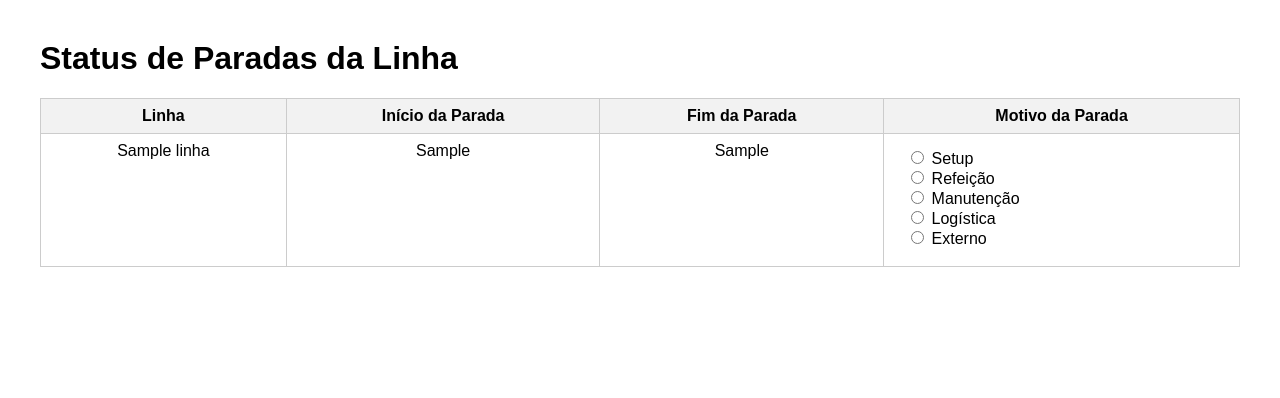
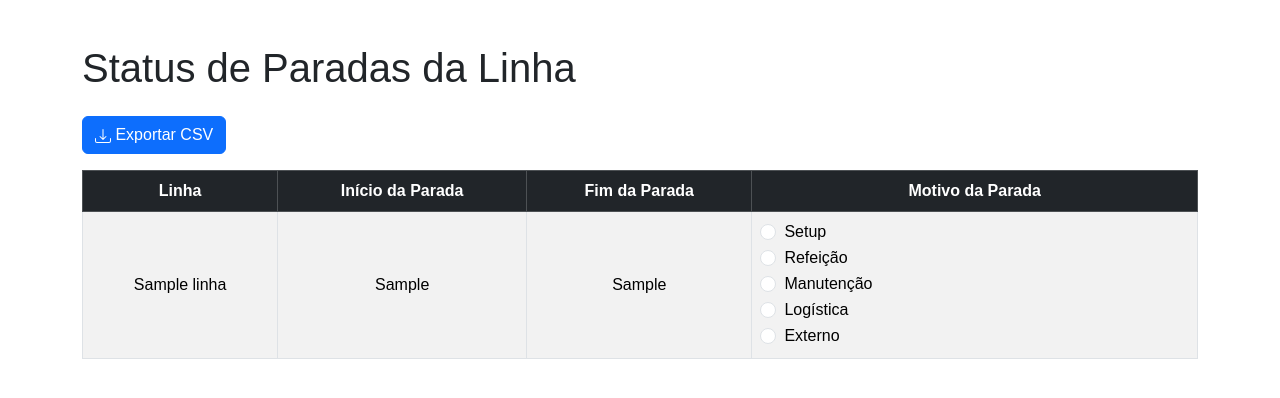
Before and after one commit to DanielSR1/25-91-2025-automacao-paradas, a Django app: page /paradas/paradas/ in a window 1280 px wide. Shown: the top 398 px of the page. Run offline with Django 5.2, Linux system fonts and the light colour scheme; tables that the repository leaves empty hold one stand-in row (values such as "Sample post").

Commit message:
Add files via upload

```diff
--- a/web automacao/monitor_linha/producao/templates/producao/tabela_paradas.html
+++ b/web automacao/monitor_linha/producao/templates/producao/tabela_paradas.html
@@ -2,15 +2,18 @@
 <html lang="pt-br">
 <head>
     <meta charset="UTF-8">
+    <meta name="viewport" content="width=device-width, initial-scale=1">
     <title>Paradas da Linha</title>
+
+    <link href="https://cdn.jsdelivr.net/npm/bootstrap@5.3.3/dist/css/bootstrap.min.css" rel="stylesheet" crossorigin="anonymous">
+
     <style>
-        body { font-family: Arial, sans-serif; margin: 40px; }
-        table { border-collapse: collapse; width: 100%; }
-        th, td { border: 1px solid #ccc; padding: 8px; text-align: center; vertical-align: top; }
-        th { background-color: #f2f2f2; }
-        tr:nth-child(even) { background-color: #f9f9f9; }
-        fieldset { border: none; text-align: left; }
+        body { font-family: Arial, sans-serif; }
+        fieldset { border: none; text-align: left; margin: 0; padding: 0; }
+        #modalExportar .modal-body button { display: block; width: 100%; margin-bottom: 5px; }
+        .container { padding-top: 20px; }
     </style>
+
     <script>
         function enviarMotivo(nome_linha, inicio_parada, fim_parada, motivo) {
             fetch("{% url 'registrar_motivo' %}", {
@@ -27,22 +30,55 @@
                 })
             }).then(response => {
                 if (response.ok) {
-                    location.reload(); // recarrega a página para atualizar a tabela
+                    location.reload();
                 }
             });
+        }
+
+        function abrirModal() {
+            var modal = new bootstrap.Modal(document.getElementById('modalExportar'));
+            modal.show();
+        }
+
+        function fecharModal() {
+            var modalElement = document.getElementById('modalExportar');
+            var modal = bootstrap.Modal.getInstance(modalElement);
+            if (modal) {
+                modal.hide();
+            } else {
+                modalElement.classList.remove('show');
+                modalElement.style.display = 'none';
+                document.querySelector('.modal-backdrop')?.remove();
+            }
+        }
+
+        // Ajuste principal: caminho correto para exportar CSV
+        function baixarCSV(filtro) {
+            window.location.href = "{% url 'exportar_csv' filtro='FILTRO_TEMP' %}".replace('FILTRO_TEMP', filtro);
+            fecharModal();
         }
     </script>
 </head>
 <body>
-    <h1>Status de Paradas da Linha</h1>
+    <div class="container">
+        <h1 class="my-4">Status de Paradas da Linha</h1>
 
-    <table>
-        <thead>
+        <button type="button" class="btn btn-primary mb-3" data-bs-toggle="modal" data-bs-target="#modalExportar">
+            <svg xmlns="http://www.w3.org/2000/svg" width="16" height="16" fill="currentColor" class="bi bi-download" viewBox="0 0 16 16">
+                <path d="M.5 9.9a.5.5 0 0 1 .5.5v2.5a1 1 0 0 0 1 1h12a1 1 0 0 0 1-1v-2.5a.5.5 0 0 1 1 0v2.5a2 2 0 0 1-2 2H2a2 2 0 0 1-2-2v-2.5a.5.5 0 0 1 .5-.5z"/>
+                <path d="M7.646 11.854a.5.5 0 0 0 .708 0l3-3a.5.5 0 0 0-.708-.708L8.5 10.293V1.5a.5.5 0 0 0-1 0v8.793L5.354 8.146a.5.5 0 1 0-.708.708l3 3z"/>
+            </svg>
+            Exportar CSV
+        </button>
+
+        <div class="table-responsive">
+            <table class="table table-striped table-bordered text-center align-middle">
+                <thead class="table-dark">
                     <tr>
                         <th>Linha</th>
                         <th>Início da Parada</th>
                         <th>Fim da Parada</th>
-                <th>Motivo da Parada</th>
+                        <th style="min-width: 250px;">Motivo da Parada</th>
                     </tr>
                 </thead>
                 <tbody>
@@ -51,23 +87,62 @@
                         <td>{{ parada.nome_linha }}</td>
                         <td>{{ parada.inicio_parada }}</td>
                         <td>{{ parada.fim_parada|default:"Ainda em parada" }}</td>
-                <td>
+                        <td class="text-start">
                             <fieldset>
-                        <label><input type="radio" name="motivo_{{ forloop.counter }}" value="setup"
-                            onclick="enviarMotivo('{{ parada.nome_linha }}', '{{ parada.inicio_parada }}', '{{ parada.fim_parada }}', 'setup')"> Setup</label><br>
-                        <label><input type="radio" name="motivo_{{ forloop.counter }}" value="refeicao"
-                            onclick="enviarMotivo('{{ parada.nome_linha }}', '{{ parada.inicio_parada }}', '{{ parada.fim_parada }}', 'refeicao')"> Refeição</label><br>
-                        <label><input type="radio" name="motivo_{{ forloop.counter }}" value="manutencao"
-                            onclick="enviarMotivo('{{ parada.nome_linha }}', '{{ parada.inicio_parada }}', '{{ parada.fim_parada }}', 'manutencao')"> Manutenção</label><br>
-                        <label><input type="radio" name="motivo_{{ forloop.counter }}" value="logistica"
-                            onclick="enviarMotivo('{{ parada.nome_linha }}', '{{ parada.inicio_parada }}', '{{ parada.fim_parada }}', 'logistica')"> Logística</label><br>
-                        <label><input type="radio" name="motivo_{{ forloop.counter }}" value="externo"
-                            onclick="enviarMotivo('{{ parada.nome_linha }}', '{{ parada.inicio_parada }}', '{{ parada.fim_parada }}', 'externo')"> Externo</label>
+                                <div class="form-check">
+                                    <input class="form-check-input" type="radio" name="motivo_{{ forloop.counter }}" id="setup_{{ forloop.counter }}" value="setup"
+                                        onclick="enviarMotivo('{{ parada.nome_linha }}', '{{ parada.inicio_parada }}', '{{ parada.fim_parada }}', 'setup')">
+                                    <label class="form-check-label" for="setup_{{ forloop.counter }}">Setup</label>
+                                </div>
+                                <div class="form-check">
+                                    <input class="form-check-input" type="radio" name="motivo_{{ forloop.counter }}" id="refeicao_{{ forloop.counter }}" value="refeicao"
+                                        onclick="enviarMotivo('{{ parada.nome_linha }}', '{{ parada.inicio_parada }}', '{{ parada.fim_parada }}', 'refeicao')">
+                                    <label class="form-check-label" for="refeicao_{{ forloop.counter }}">Refeição</label>
+                                </div>
+                                <div class="form-check">
+                                    <input class="form-check-input" type="radio" name="motivo_{{ forloop.counter }}" id="manutencao_{{ forloop.counter }}" value="manutencao"
+                                        onclick="enviarMotivo('{{ parada.nome_linha }}', '{{ parada.inicio_parada }}', '{{ parada.fim_parada }}', 'manutencao')">
+                                    <label class="form-check-label" for="manutencao_{{ forloop.counter }}">Manutenção</label>
+                                </div>
+                                <div class="form-check">
+                                    <input class="form-check-input" type="radio" name="motivo_{{ forloop.counter }}" id="logistica_{{ forloop.counter }}" value="logistica"
+                                        onclick="enviarMotivo('{{ parada.nome_linha }}', '{{ parada.inicio_parada }}', '{{ parada.fim_parada }}', 'logistica')">
+                                    <label class="form-check-label" for="logistica_{{ forloop.counter }}">Logística</label>
+                                </div>
+                                <div class="form-check">
+                                    <input class="form-check-input" type="radio" name="motivo_{{ forloop.counter }}" id="externo_{{ forloop.counter }}" value="externo"
+                                        onclick="enviarMotivo('{{ parada.nome_linha }}', '{{ parada.inicio_parada }}', '{{ parada.fim_parada }}', 'externo')">
+                                    <label class="form-check-label" for="externo_{{ forloop.counter }}">Externo</label>
+                                </div>
                             </fieldset>
                         </td>
                     </tr>
                     {% endfor %}
                 </tbody>
             </table>
+        </div>
+    </div>
+
+    <div class="modal fade" id="modalExportar" tabindex="-1" aria-labelledby="modalExportarLabel" aria-hidden="true">
+        <div class="modal-dialog modal-sm">
+            <div class="modal-content">
+                <div class="modal-header">
+                    <h5 class="modal-title" id="modalExportarLabel">Exportar CSV</h5>
+                    <button type="button" class="btn-close" data-bs-dismiss="modal" aria-label="Close"></button>
+                </div>
+                <div class="modal-body text-center">
+                    <p>Selecione o período:</p>
+                    <button type="button" class="btn btn-secondary" onclick="baixarCSV('7dias')">Últimos 7 dias</button>
+                    <button type="button" class="btn btn-secondary" onclick="baixarCSV('1mes')">Último mês</button>
+                    <button type="button" class="btn btn-secondary" onclick="baixarCSV('6meses')">Últimos 6 meses</button>
+                    <button type="button" class="btn btn-secondary" onclick="baixarCSV('1ano')">Último ano</button>
+                    <button type="button" class="btn btn-secondary mb-3" onclick="baixarCSV('todos')">Todo o banco</button>
+                    <button type="button" class="btn btn-outline-secondary" data-bs-dismiss="modal">Cancelar</button>
+                </div>
+            </div>
+        </div>
+    </div>
+
+    <script src="https://cdn.jsdelivr.net/npm/bootstrap@5.3.3/dist/js/bootstrap.bundle.min.js" crossorigin="anonymous"></script>
 </body>
 </html>
--- a/web automacao/monitor_linha/producao/urls.py
+++ b/web automacao/monitor_linha/producao/urls.py
@@ -4,4 +4,5 @@
 urlpatterns = [
     path("paradas/", views.tabela_paradas, name="tabela_paradas"),
     path("registrar-motivo/", views.registrar_motivo, name="registrar_motivo"),
+    path('exportar/<str:filtro>/', views.exportar_csv, name='exportar_csv'),
 ]
--- a/web automacao/monitor_linha/producao/views.py
+++ b/web automacao/monitor_linha/producao/views.py
@@ -1,12 +1,13 @@
 from django.shortcuts import render
-from django.http import JsonResponse
+from django.http import JsonResponse, HttpResponse
 from django.views.decorators.csrf import csrf_exempt
 from .models import ParadasLinha, MotivosParadas
+import csv
+from datetime import datetime, timedelta
 
 def tabela_paradas(request):
     paradas = ParadasLinha.objects.all().order_by("-inicio_parada")
     return render(request, 'producao/tabela_paradas.html', {'paradas': paradas})
-
 
 @csrf_exempt
 def registrar_motivo(request):
@@ -16,12 +17,66 @@
         fim_parada = request.POST.get("fim_parada")
         motivo = request.POST.get("motivo")
 
+        # Criar na tabela de motivos
         MotivosParadas.objects.create(
             nome_linha=nome_linha,
             inicio_parada=inicio_parada,
             fim_parada=fim_parada if fim_parada != "None" else None,
             motivo=motivo,
         )
+
+        # Remover da tabela de paradas
+        ParadasLinha.objects.filter(
+            nome_linha=nome_linha,
+            inicio_parada=inicio_parada,
+            fim_parada=fim_parada if fim_parada != "None" else None
+        ).delete()
+
         return JsonResponse({"status": "ok"})
+    return JsonResponse({"status": "erro"}, status=400)
 
-    return JsonResponse({"status": "erro"}, status=400)
+
+def exportar_csv(request, filtro):
+    hoje = datetime.now()
+
+    # Define a data de início de acordo com o filtro
+    if filtro == "7dias":
+        inicio = hoje - timedelta(days=7)
+    elif filtro == "1mes":
+        inicio = hoje - timedelta(days=30)
+    elif filtro == "6meses":
+        inicio = hoje - timedelta(days=180)
+    elif filtro == "1ano":
+        inicio = hoje - timedelta(days=365)
+    else:
+        inicio = None
+
+    def parse_datetime(dt_str):
+        try:
+            return datetime.strptime(dt_str, "%Y-%m-%d %H:%M:%S")
+        except:
+            return None
+
+    registros = MotivosParadas.objects.all()
+    if inicio:
+        registros = [r for r in registros
+                     if parse_datetime(str(r.inicio_parada)) and parse_datetime(str(r.inicio_parada)) >= inicio]
+
+    response = HttpResponse(content_type='text/csv; charset=utf-8')
+    response['Content-Disposition'] = f'attachment; filename="motivos_paradas_{filtro}.csv"'
+
+    # Usando ; como separador para Excel em PT-BR
+    writer = csv.writer(response, delimiter=';', quotechar='"', quoting=csv.QUOTE_MINIMAL)
+    writer.writerow(["ID", "Nome da Linha", "Inicio da Parada", "Fim da Parada", "Motivo"])
+
+    for r in registros:
+        writer.writerow([
+            r.id,
+            str(r.nome_linha),
+            str(r.inicio_parada),
+            str(r.fim_parada) if r.fim_parada else "",
+            str(r.motivo)
+        ])
+
+    return response
+# views.py
```
Also changed, not shown: web automacao/monitor_linha/producao/models.py (+15 -4 lines), web automacao/monitor_linha/linha_producao.db. Lines whose indentation alone changed are shown as unchanged.
